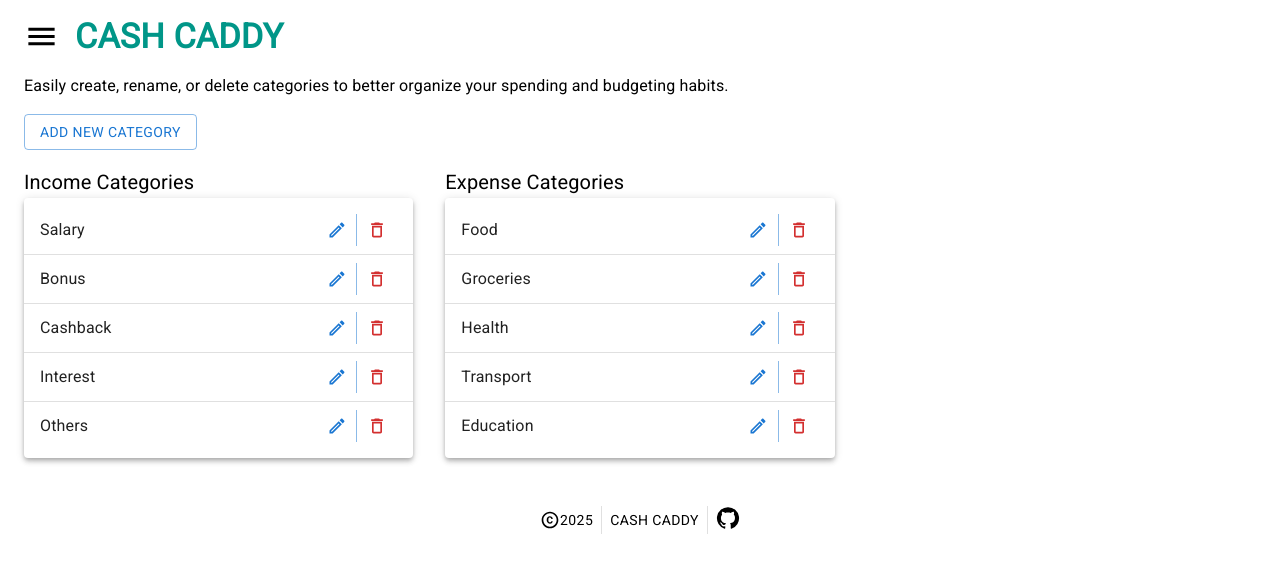
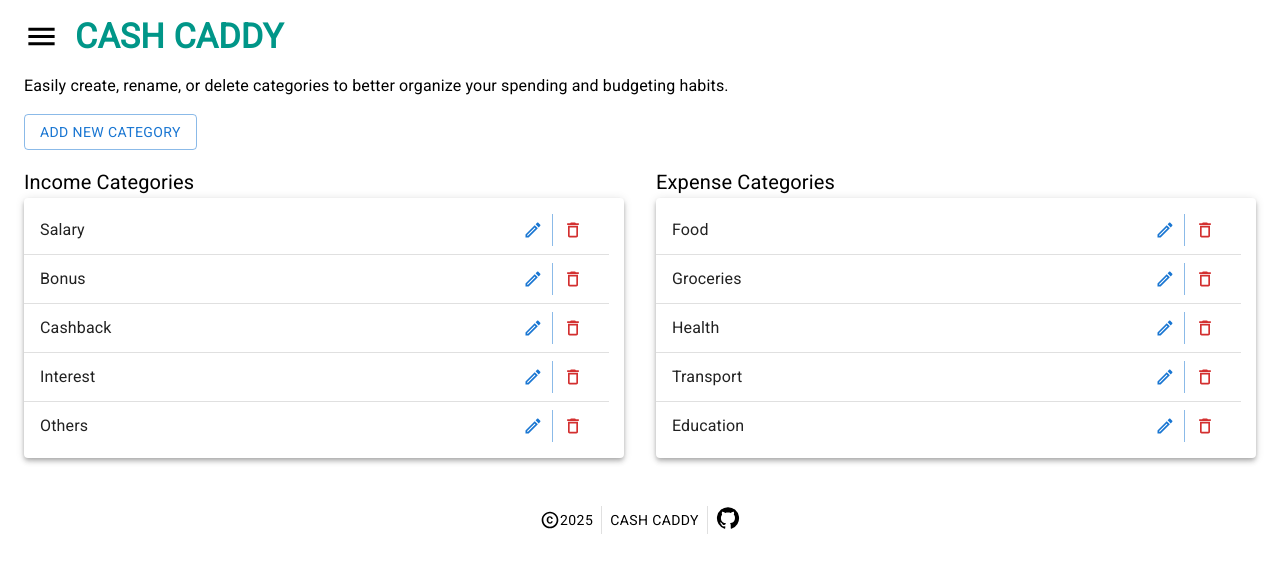
Before and after one commit to vmanidev/cash-caddy, a React (Vite) app: page /categories in a window 1280 px wide. Shown: the top 568 px of the page. Built offline with nearby package versions, Linux system fonts and the light colour scheme.

Commit message:
fix(ui): improve category page layout alignment

```diff
--- a/src/pages/Categories.tsx
+++ b/src/pages/Categories.tsx
@@ -88,12 +88,18 @@ function Categories() {
 
   const Categories = (type: "income" | "expenses") => {
     return (
-      <Grid size={{ xs: 12, sm: 12, md: 4, lg: 4, xl: 4 }}>
+      <Grid size={{ xs: 12, sm: 12, md: 6, lg: 6, xl: 6 }}>
         <Typography variant="h6">
           {type === "income" ? "Income" : "Expense"} Categories
         </Typography>
         <Paper elevation={4}>
-          <List sx={{ maxHeight: "300px", overflow: "scroll" }}>
+          <List
+            sx={{
+              height: "260px",
+              overflow: "scroll",
+              scrollbarGutter: "stable",
+            }}
+          >
             {categories[type].map((item: IncomeExpensesItem, index: number) => {
               return (
                 <Fragment key={item.key}>
```
